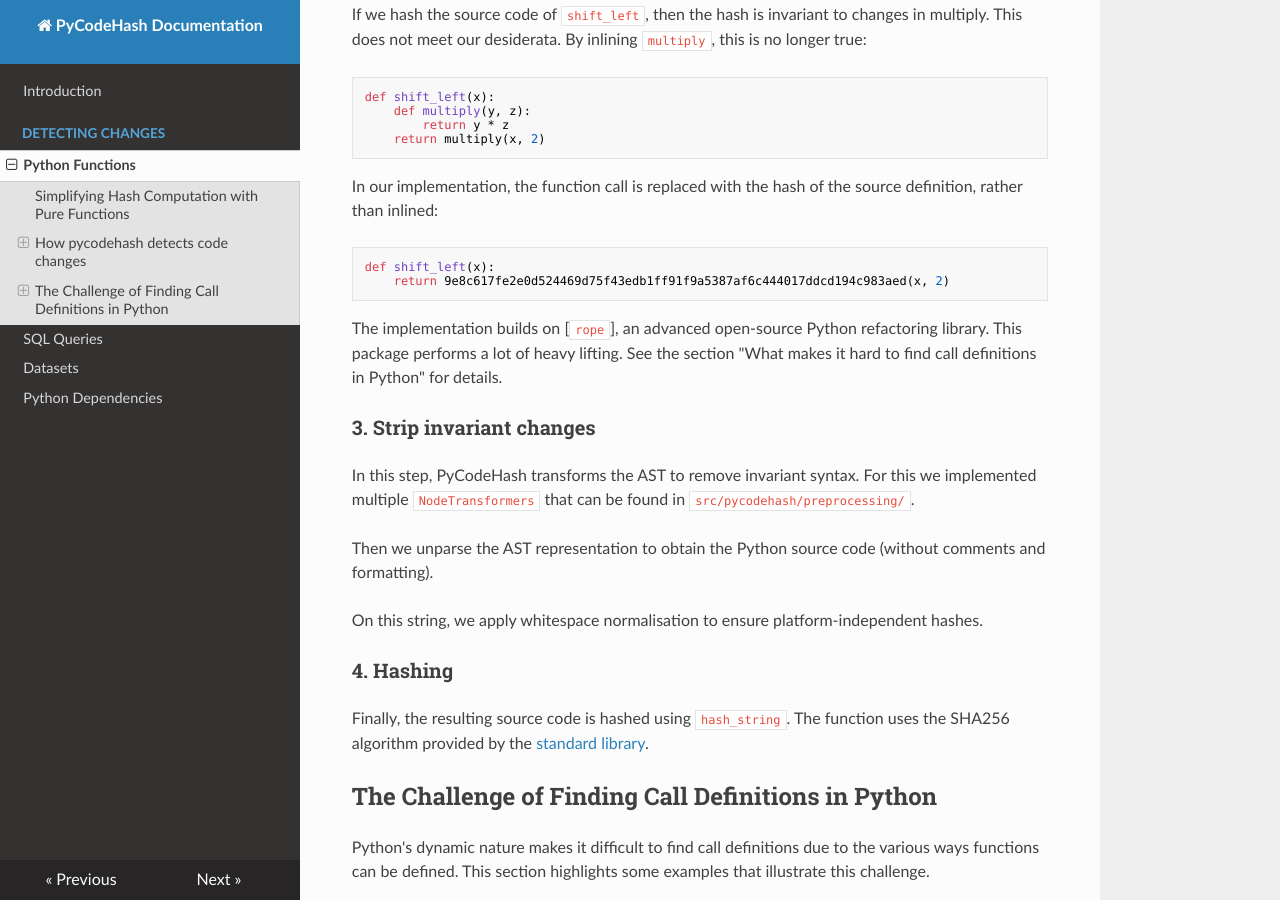
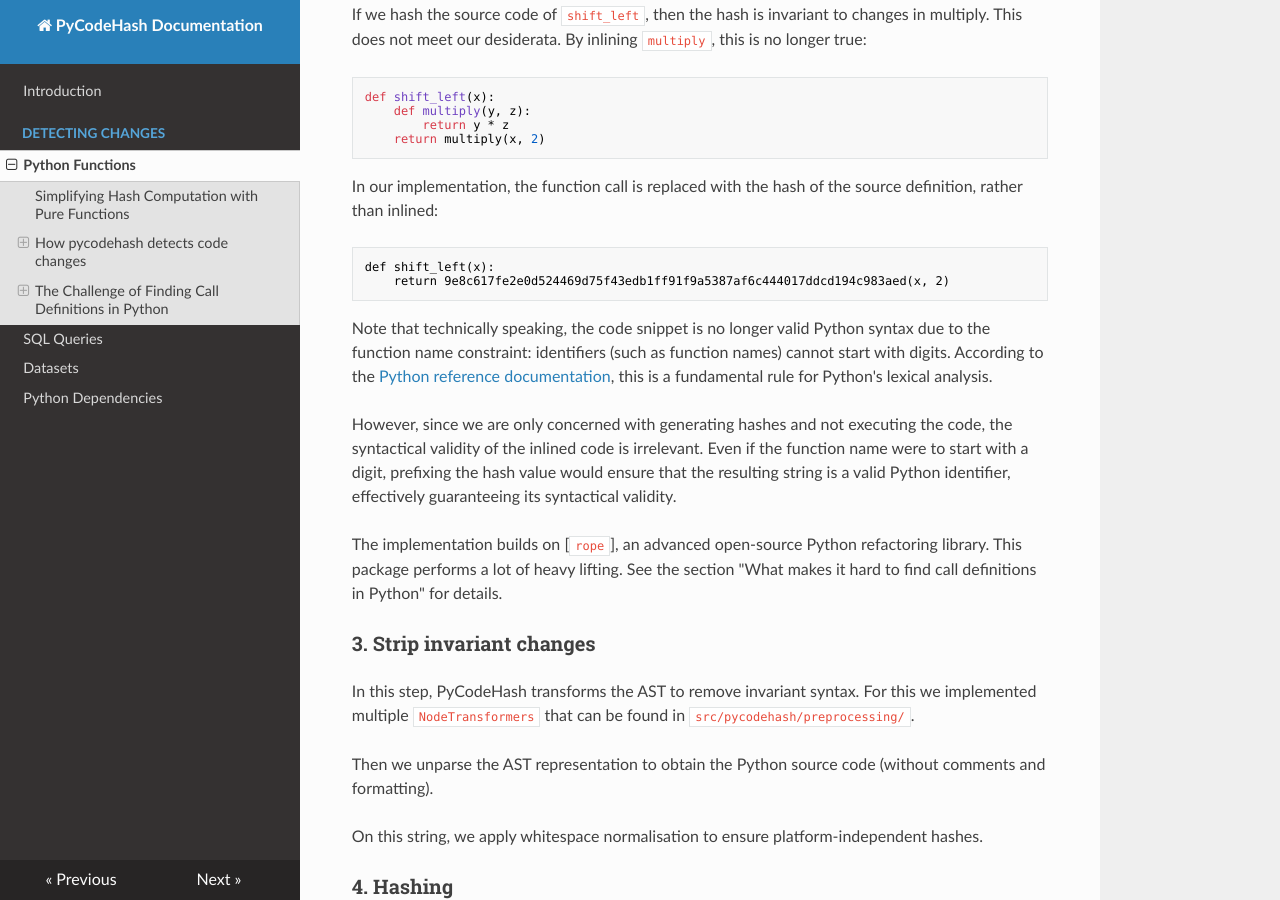
Before and after one commit to pycodehash/pycodehash, an MkDocs documentation site: the page built from docs/python_functions.md, in a window 1280 px wide and 900 px high, scrolled down 2054 px. Built offline with MkDocs 1.6.1, drawn with Linux system fonts in a browser that asks for light colours; nearby versions of some CDN libraries.

Commit message:
DOC: note on validity of inlined code

````diff
--- a/docs/python_functions.md
+++ b/docs/python_functions.md
@@ -101,10 +101,21 @@ def shift_left(x):
 
 In our implementation, the function call is replaced with the hash of the source definition, rather than inlined:
 
-```python
+```text
 def shift_left(x):
     return 9e8c617fe2e0d524469d75f43edb1ff91f9a5387af6c444017ddcd194c983aed(x, 2)
 ```
+
+Note that technically speaking, the code snippet is no longer valid Python
+syntax due to the function name constraint: identifiers (such as function
+names) cannot start with digits. According to the [Python reference
+documentation](https://docs.python.org/3/reference/lexical_analysis.html#identifiers), this is a fundamental rule for Python's lexical analysis.
+
+However, since we are only concerned with generating hashes and not
+executing the code, the syntactical validity of the inlined code is
+irrelevant. Even if the function name were to start with a digit,
+prefixing the hash value would ensure that the resulting string is a valid
+Python identifier, effectively guaranteeing its syntactical validity.
 
 The implementation builds on [`rope`], an advanced open-source Python refactoring library.
 This package performs a lot of heavy lifting. See the section "What makes it hard to find call definitions in Python" for details.
````
